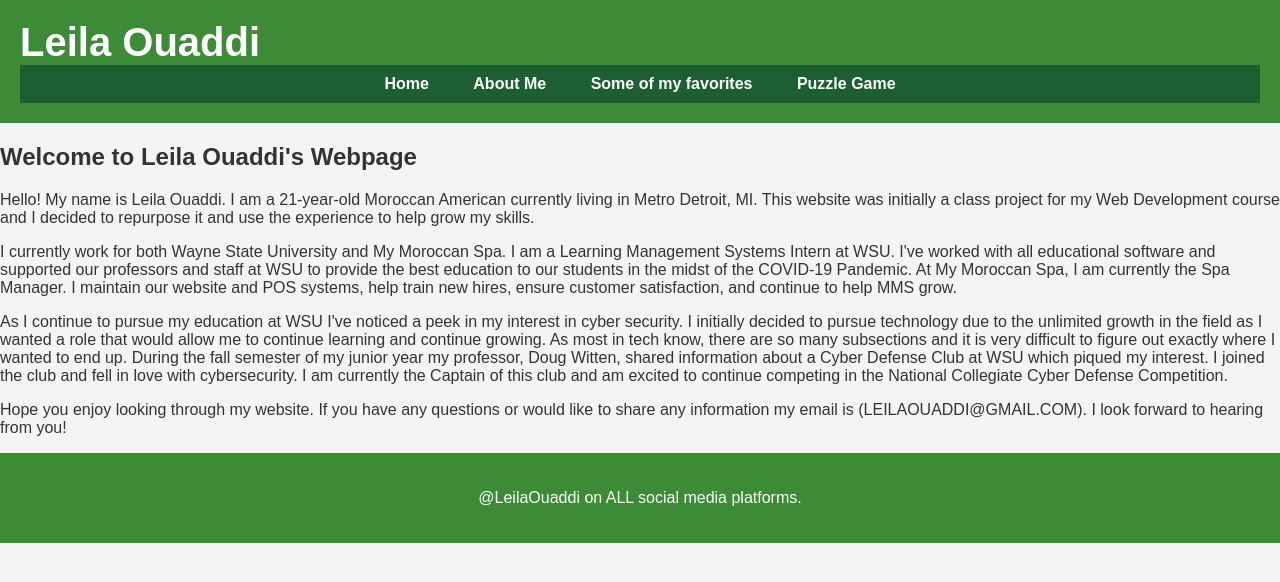
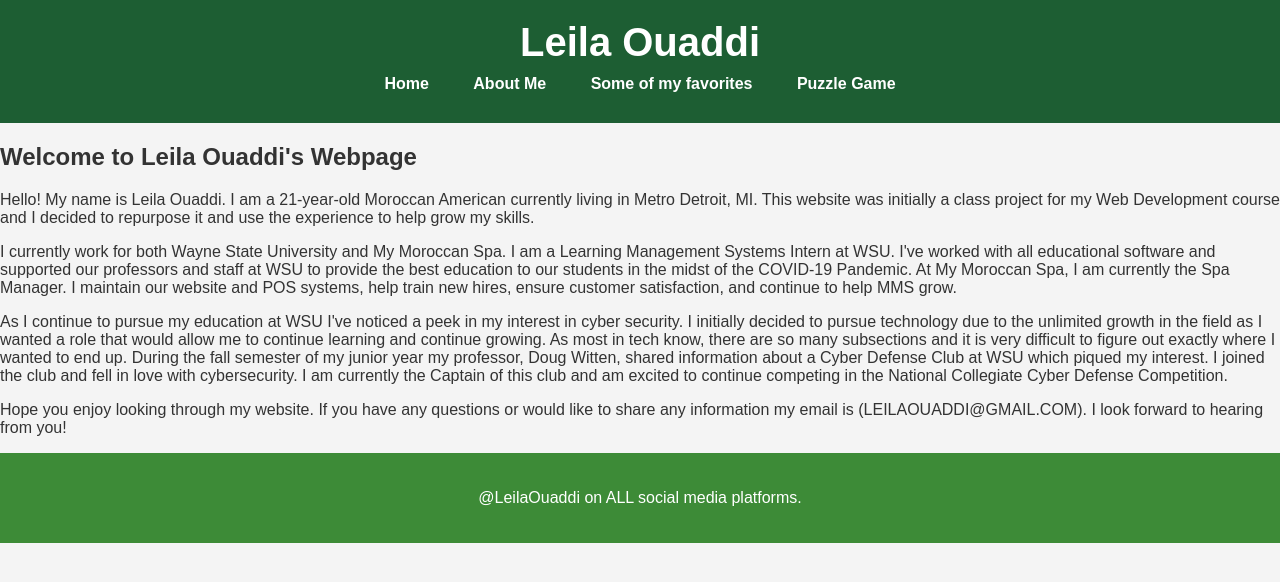
Before and after one commit to leilaouaddi/LeilaOuaddi.github.io, a plain HTML site: page index.html in a window 1280 px wide. Drawn offline with Linux system fonts and the light colour scheme.

Commit message:
Update indexstyles.css

```diff
--- a/indexstyles.css
+++ b/indexstyles.css
@@ -9,9 +9,10 @@ body {
 
 /* Header Styles */
 header {
-  background-color: #3d8b37; /* Olive Green */
+  background-color: #1d5e33; /* Emerald Green */
   color: #fff;
   padding: 20px;
+  text-align: center; /* center-align nav. bar*/
 }
 
 header h1 {
```
